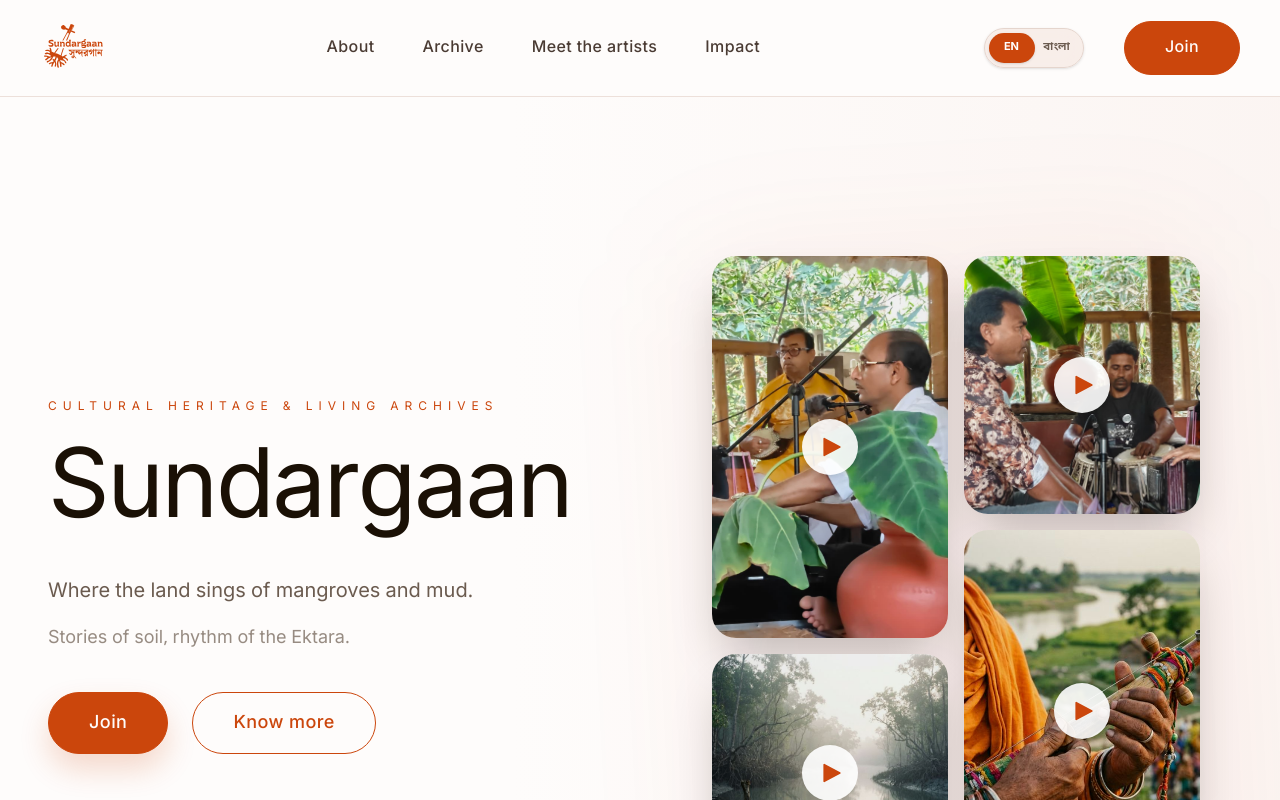
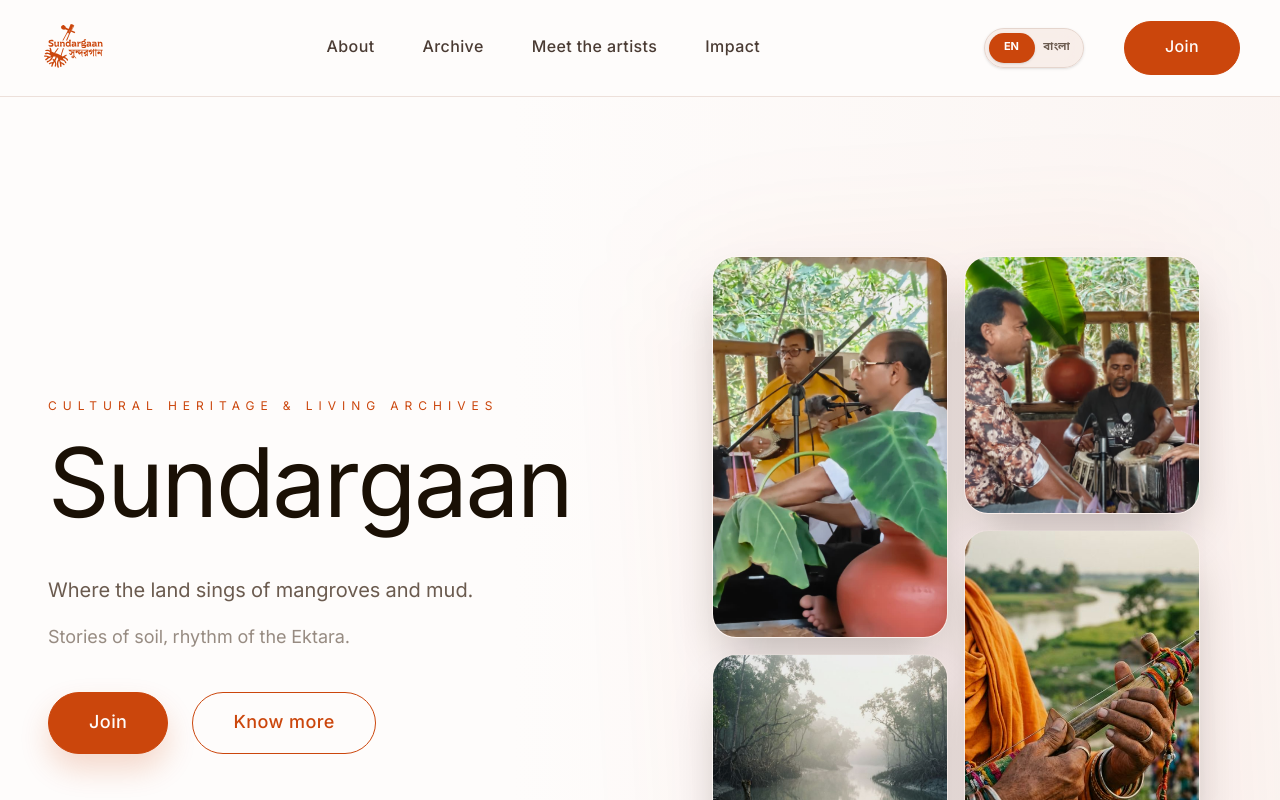
Before and after one commit to Studio-1947/sundargaan-webapp, a React (Vite) app: page / in a window 1280 px wide. Shown: the top 800 px of the page. Built offline with nearby package versions, Linux system fonts and the light colour scheme; a web font is replaced by a local one.

Commit message:
feat: implement archive page with category-based filtering and media grid display

```diff
--- a/src/components/ui/MediaGrid.tsx
+++ b/src/components/ui/MediaGrid.tsx
@@ -6,10 +6,11 @@ interface MediaTileProps {
   delay?: number
   index?: number
   image?: string
+  onClick?: () => void
 }
 
 // One playable media tile with premium animations
-const MediaTile: React.FC<MediaTileProps> = ({ delay = 0, index = 0, image }) => {
+const MediaTile: React.FC<MediaTileProps> = ({ delay = 0, index = 0, image, onClick }) => {
   const { t } = useLanguage()
   // Subtle warm gradient backgrounds for demo tiles
   const gradients = [
@@ -30,18 +31,23 @@ const MediaTile: React.FC<MediaTileProps> = ({ delay = 0, index = 0, image }) =>
         ease: [0.16, 1, 0.3, 1]
       }}
       className="h-full w-full"
+      onClick={onClick}
     >
       <motion.div
-        className="relative w-full h-full overflow-hidden rounded-3xl cursor-pointer group shadow-2xl"
+        className="relative w-full h-full overflow-hidden rounded-3xl cursor-pointer group shadow-2xl border border-white/5"
         whileHover="hover"
       >
-        {image ? (
+        {/* Thumbnail Image */}
+        {image && (
           <img
             src={image}
             alt="Thumbnail"
-            className="absolute inset-0 w-full h-full object-cover transition-transform duration-700 group-hover:scale-110"
+            className="absolute inset-0 w-full h-full object-cover transition-opacity duration-500 group-hover:opacity-0"
           />
-        ) : (
+        )}
+
+        {/* Fallback Gradient */}
+        {!image && (
           <div
             className="absolute inset-0 w-full h-full"
             style={{ background: gradients[index % gradients.length] }}
@@ -55,40 +61,6 @@ const MediaTile: React.FC<MediaTileProps> = ({ delay = 0, index = 0, image }) =>
           transition={{ duration: 0.4 }}
         />
 
-        {/* Play button */}
-        <div className="absolute inset-0 flex items-center justify-center">
-          <motion.div
-            className="flex items-center justify-center rounded-full bg-white/90 shadow-lg"
-            style={{ width: 56, height: 56 }}
-            variants={{
-              hover: {
-                scale: 1.15,
-                backgroundColor: '#CB460C',
-                boxShadow: '0 8px 30px rgba(203,70,12,0.4)'
-              }
-            }}
-            transition={{ type: 'spring', stiffness: 300, damping: 20 }}
-          >
-            <motion.svg
-              width="18"
-              height="20"
-              viewBox="0 0 16 18"
-              fill="none"
-              className="ml-1"
-              variants={{
-                hover: { fill: '#FEFCFB', stroke: '#FEFCFB' }
-              }}
-              initial={{ fill: '#CB460C', stroke: '#CB460C' }}
-            >
-              <path
-                d="M1 1.5L15 9L1 16.5V1.5Z"
-                strokeWidth="1.5"
-                strokeLinejoin="round"
-              />
-            </motion.svg>
-          </motion.div>
-        </div>
-
         {/* Bottom label hint */}
         <motion.div
           className="absolute bottom-0 left-0 right-0 px-5 py-4 bg-gradient-to-t from-black/60 to-transparent"
@@ -99,7 +71,7 @@ const MediaTile: React.FC<MediaTileProps> = ({ delay = 0, index = 0, image }) =>
           transition={{ duration: 0.3 }}
         >
           <p className="text-[11px] font-body font-bold tracking-[0.2em] uppercase text-white">
-            {t('media.watch')}
+            {t('media.explore')}
           </p>
         </motion.div>
 
@@ -116,12 +88,24 @@ const MediaTile: React.FC<MediaTileProps> = ({ delay = 0, index = 0, image }) =>
   )
 }
 
-const MediaGrid: React.FC = () => {
-  const images = [
-    '/src/assets/thumbnails/1 (1).jpeg',
-    '/src/assets/thumbnails/1 (2).jpeg',
-    '/src/assets/archive/landscape_thumb.png',
-    '/src/assets/archive/performing_art_thumb.png',
+interface MediaGridProps {
+  onTileClick?: () => void
+}
+
+const MediaGrid: React.FC<MediaGridProps> = ({ onTileClick }) => {
+  const assets = [
+    {
+      img: '/src/assets/thumbnails/1 (1).jpeg',
+    },
+    {
+      img: '/src/assets/thumbnails/1 (2).jpeg',
+    },
+    {
+      img: '/src/assets/archive/landscape_thumb.png',
+    },
+    {
+      img: '/src/assets/archive/performing_art_thumb.png',
+    },
   ]
 
   return (
@@ -129,20 +113,20 @@ const MediaGrid: React.FC = () => {
       {/* Column 1 */}
       <div className="flex flex-col gap-4 aspect-[4/5] sm:aspect-auto h-full">
         <div className="flex-[1.6]">
-          <MediaTile index={0} delay={100} image={images[0]} />
+          <MediaTile index={0} delay={100} image={assets[0].img} onClick={onTileClick} />
         </div>
         <div className="flex-[1]">
-          <MediaTile index={2} delay={300} image={images[2]} />
+          <MediaTile index={2} delay={300} image={assets[2].img} onClick={onTileClick} />
         </div>
       </div>
 
       {/* Column 2 */}
       <div className="flex flex-col gap-4 aspect-[4/5] sm:aspect-auto h-full">
         <div className="flex-[1]">
-          <MediaTile index={1} delay={200} image={images[1]} />
+          <MediaTile index={1} delay={200} image={assets[1].img} onClick={onTileClick} />
         </div>
         <div className="flex-[1.4]">
-          <MediaTile index={3} delay={400} image={images[3]} />
+          <MediaTile index={3} delay={400} image={assets[3].img} onClick={onTileClick} />
         </div>
       </div>
     </div>
--- /dev/null
+++ b/src/components/ui/VideoModal.tsx
@@ -0,0 +1,100 @@
+import React, { useRef, useEffect, useState } from 'react'
+import { motion, AnimatePresence } from 'framer-motion'
+
+interface VideoModalProps {
+  isOpen: boolean
+  onClose: () => void
+  videoSrc: string
+}
+
+const VideoModal: React.FC<VideoModalProps> = ({ isOpen, onClose, videoSrc }) => {
+  const videoRef = useRef<HTMLVideoElement>(null)
+  const [isLoading, setIsLoading] = useState(true)
+
+  // Reset loading state when video source changes
+  useEffect(() => {
+    setIsLoading(true)
+  }, [videoSrc])
+
+  // Auto-play when open, pause when closed
+  useEffect(() => {
+    if (isOpen) {
+      document.body.style.overflow = 'hidden'
+      if (videoRef.current) {
+        videoRef.current.play().catch(err => console.error("Playback error", err))
+      }
+    } else {
+      document.body.style.overflow = 'unset'
+      if (videoRef.current) {
+        videoRef.current.pause()
+      }
+    }
+  }, [isOpen])
+
+  return (
+    <AnimatePresence>
+      {isOpen && (
+        <motion.div
+          initial={{ opacity: 0 }}
+          animate={{ opacity: 1 }}
+          exit={{ opacity: 0 }}
+          className="fixed inset-0 z-[100] flex items-center justify-center p-4 md:p-10"
+        >
+          {/* Backdrop Blur */}
+          <motion.div
+            initial={{ opacity: 0 }}
+            animate={{ opacity: 1 }}
+            exit={{ opacity: 0 }}
+            className="absolute inset-0 bg-black/90 backdrop-blur-2xl"
+            onClick={onClose}
+          />
+
+          {/* Modal Content */}
+          <motion.div
+            initial={{ scale: 0.9, opacity: 0, y: 30 }}
+            animate={{ scale: 1, opacity: 1, y: 0 }}
+            exit={{ scale: 0.9, opacity: 0, y: 30 }}
+            transition={{ type: 'spring', damping: 25, stiffness: 300 }}
+            className="relative w-full max-w-6xl aspect-video rounded-2xl md:rounded-[32px] overflow-hidden shadow-[0_0_100px_rgba(203,70,12,0.3)] border border-white/10 bg-black z-10 mx-auto"
+          >
+            {/* Loading Spinner */}
+            {isLoading && (
+              <div className="absolute inset-0 flex items-center justify-center z-30 bg-black/40 backdrop-blur-sm">
+                <div className="w-12 h-12 border-4 border-t-[#CB460C] border-white/10 rounded-full animate-spin" />
+              </div>
+            )}
+
+            {/* Close Button */}
+            <button
+              onClick={onClose}
+              className="absolute top-6 right-6 w-12 h-12 rounded-full bg-white/10 backdrop-blur-xl border border-white/20 flex items-center justify-center text-white hover:bg-[#CB460C] hover:border-[#CB460C] transition-all z-20"
+              aria-label="Close modal"
+            >
+              <svg width="24" height="24" viewBox="0 0 24 24" fill="none" stroke="currentColor" strokeWidth="2.5" strokeLinecap="round" strokeLinejoin="round">
+                <line x1="18" y1="6" x2="6" y2="18"></line>
+                <line x1="6" y1="6" x2="18" y2="18"></line>
+              </svg>
+            </button>
+
+            {/* Video Player */}
+            <video
+              ref={videoRef}
+              src={videoSrc}
+              controls
+              autoPlay
+              onCanPlay={() => setIsLoading(false)}
+              onWaiting={() => setIsLoading(true)}
+              onPlaying={() => setIsLoading(false)}
+              className={`w-full h-full object-contain transition-opacity duration-1000 ${isLoading ? 'opacity-0' : 'opacity-100'}`}
+            />
+
+            {/* Aesthetic Glow */}
+            <div className="absolute inset-x-0 bottom-0 h-1/4 bg-gradient-to-t from-[#CB460C]/20 to-transparent pointer-events-none" />
+          </motion.div>
+        </motion.div>
+      )}
+    </AnimatePresence>
+  )
+}
+
+export default VideoModal
--- a/src/data/archiveData.ts
+++ b/src/data/archiveData.ts
@@ -14,7 +14,7 @@ export interface ArchiveItem {
   title: string;
   description: string;
   mediaUrl: string;
-  mediaType: 'image' | 'video';
+  mediaType: 'image';
   category: string; // 'artefacts' | 'artists' | 'art-forms'
   subcategory: string; // e.g., 'dotara', 'basi', 'Block A', etc.
   tags: string[];
--- a/src/pages/ArchivePage.tsx
+++ b/src/pages/ArchivePage.tsx
@@ -270,7 +270,7 @@ const ArchivePage: React.FC = () => {
                              </div>
                              <div className="space-y-1">
                                 <span className="text-[9px] sm:text-[10px] text-[#BBBBBB] uppercase tracking-widest font-bold">Medium</span>
-                                <p className="text-xs sm:text-sm font-medium text-black">{selectedItem.mediaType === 'image' ? 'Photography' : 'Video'}</p>
+                                <p className="text-xs sm:text-sm font-medium text-black">Photography</p>
                              </div>
                              <div className="space-y-1">
                                 <span className="text-[9px] sm:text-[10px] text-[#BBBBBB] uppercase tracking-widest font-bold">Collection</span>
--- a/src/pages/HomePage.tsx
+++ b/src/pages/HomePage.tsx
@@ -70,7 +70,7 @@ const HomePage: React.FC = () => {
         </div>
       </section>
 
-      {/* ——— Section 2: The Living Archive ——— */}
+      {/* Section 2: The Living Archive */}
       <section id="archive" className="px-6 md:px-10 py-16 md:py-24">
         <div className="max-w-screen-xl mx-auto">
           <div className="flex flex-col md:flex-row md:items-end justify-between gap-10 mb-16">
```
